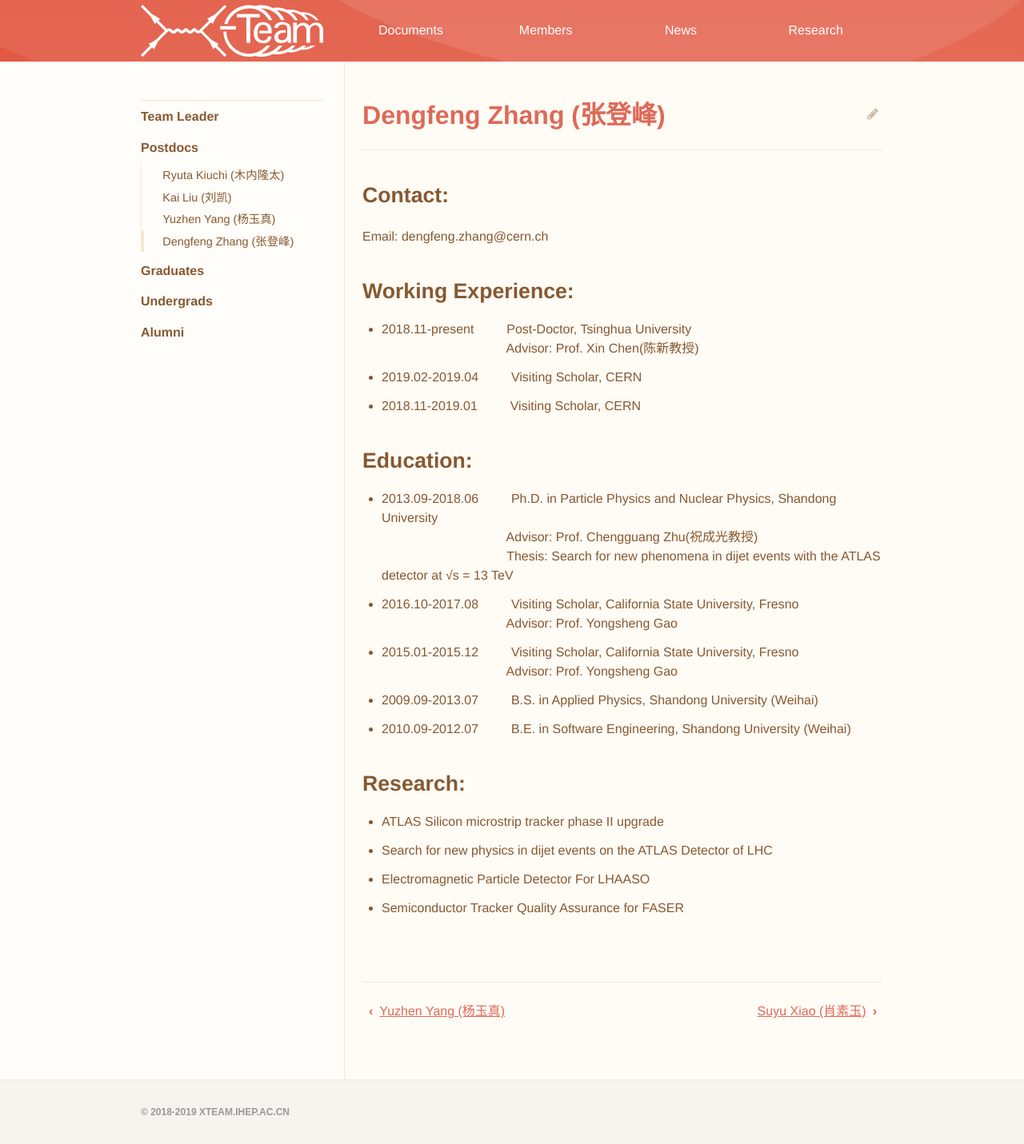
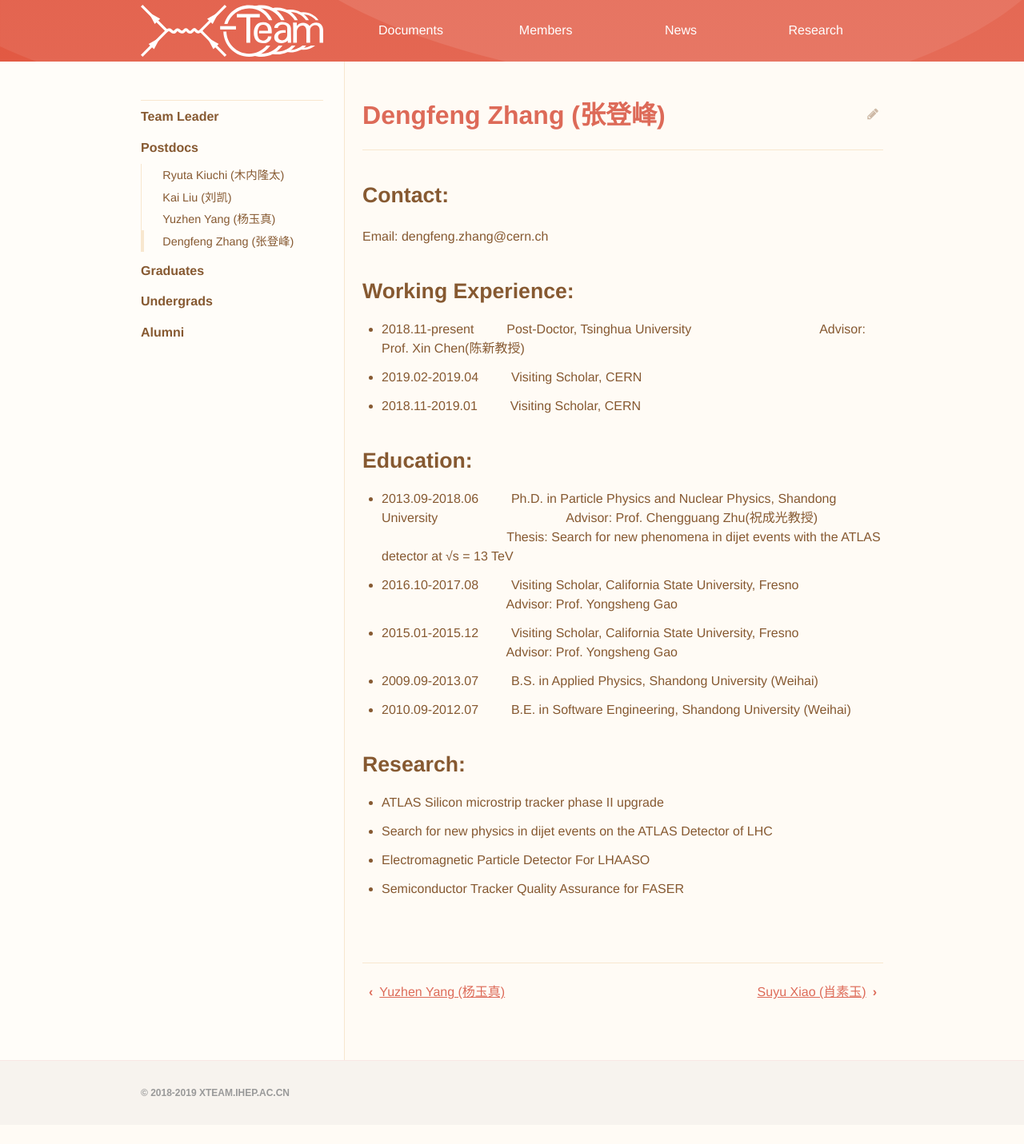
Before and after one commit to dt-np/xteam, a Jekyll site: the page built from _members/Dengfeng_Zhang.md, in a window 1280 px wide. Shown: the whole page at 80% size. Built offline with Jekyll 4.4.1, drawn with Linux system fonts in a browser that asks for light colours; after the commit the page ends 1407 px from its top, so only the background shows below that.

```diff
--- a/_members/Dengfeng_Zhang.md
+++ b/_members/Dengfeng_Zhang.md
@@ -9,7 +9,7 @@ Email: dengfeng.zhang@cern.ch
 Working Experience:
 ---
 
-* 2018.11-present   &emsp;&emsp;    Post-Doctor, Tsinghua University\
+* 2018.11-present   &emsp;&emsp;    Post-Doctor, Tsinghua University
 &emsp;&emsp;&emsp;&emsp;&emsp;&emsp;&emsp;&emsp;&emsp;&ensp;    Advisor: Prof. Xin Chen(陈新教授)
 * 2019.02-2019.04   &emsp;&emsp;    Visiting Scholar, CERN
 * 2018.11-2019.01   &emsp;&emsp;    Visiting Scholar, CERN
@@ -17,12 +17,12 @@ Working Experience:
 
 Education:
 ---
-* 2013.09-2018.06   &emsp;&emsp;    Ph.D. in Particle Physics and Nuclear Physics, Shandong University\
-&emsp;&emsp;&emsp;&emsp;&emsp;&emsp;&emsp;&emsp;&emsp;&ensp;    Advisor: Prof. Chengguang Zhu(祝成光教授)\
+* 2013.09-2018.06   &emsp;&emsp;    Ph.D. in Particle Physics and Nuclear Physics, Shandong University
+&emsp;&emsp;&emsp;&emsp;&emsp;&emsp;&emsp;&emsp;&emsp;&ensp;    Advisor: Prof. Chengguang Zhu(祝成光教授)
 &emsp;&emsp;&emsp;&emsp;&emsp;&emsp;&emsp;&emsp;&emsp;&ensp;    Thesis: Search for new phenomena in dijet events with the ATLAS detector at √s = 13 TeV
-* 2016.10-2017.08   &emsp;&emsp;    Visiting Scholar, California State University, Fresno\
+* 2016.10-2017.08   &emsp;&emsp;    Visiting Scholar, California State University, Fresno
 &emsp;&emsp;&emsp;&emsp;&emsp;&emsp;&emsp;&emsp;&emsp;&ensp;    Advisor: Prof. Yongsheng Gao
-* 2015.01-2015.12   &emsp;&emsp;    Visiting Scholar, California State University, Fresno\
+* 2015.01-2015.12   &emsp;&emsp;    Visiting Scholar, California State University, Fresno
 &emsp;&emsp;&emsp;&emsp;&emsp;&emsp;&emsp;&emsp;&emsp;&ensp;    Advisor: Prof. Yongsheng Gao
 * 2009.09-2013.07   &emsp;&emsp;    B.S. in Applied Physics, Shandong University (Weihai)
 * 2010.09-2012.07   &emsp;&emsp;    B.E. in Software Engineering, Shandong University (Weihai)
```
